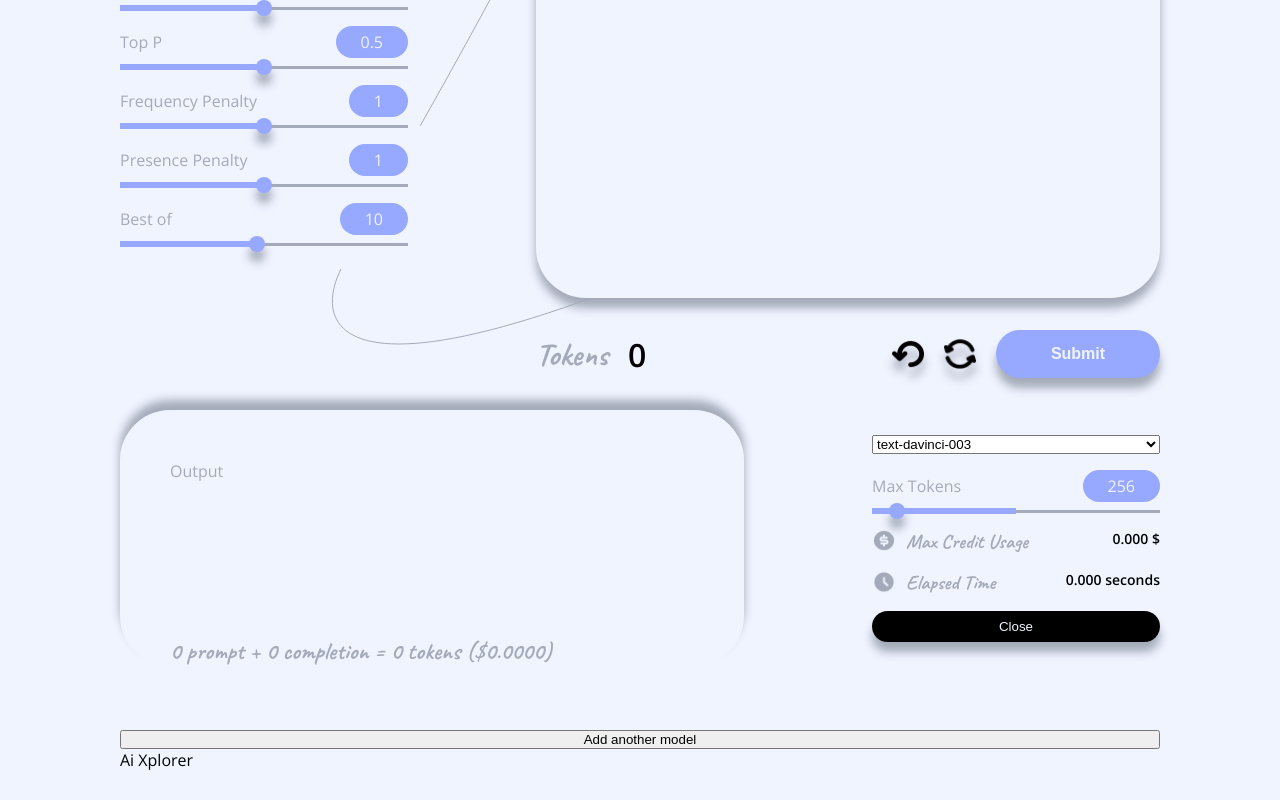
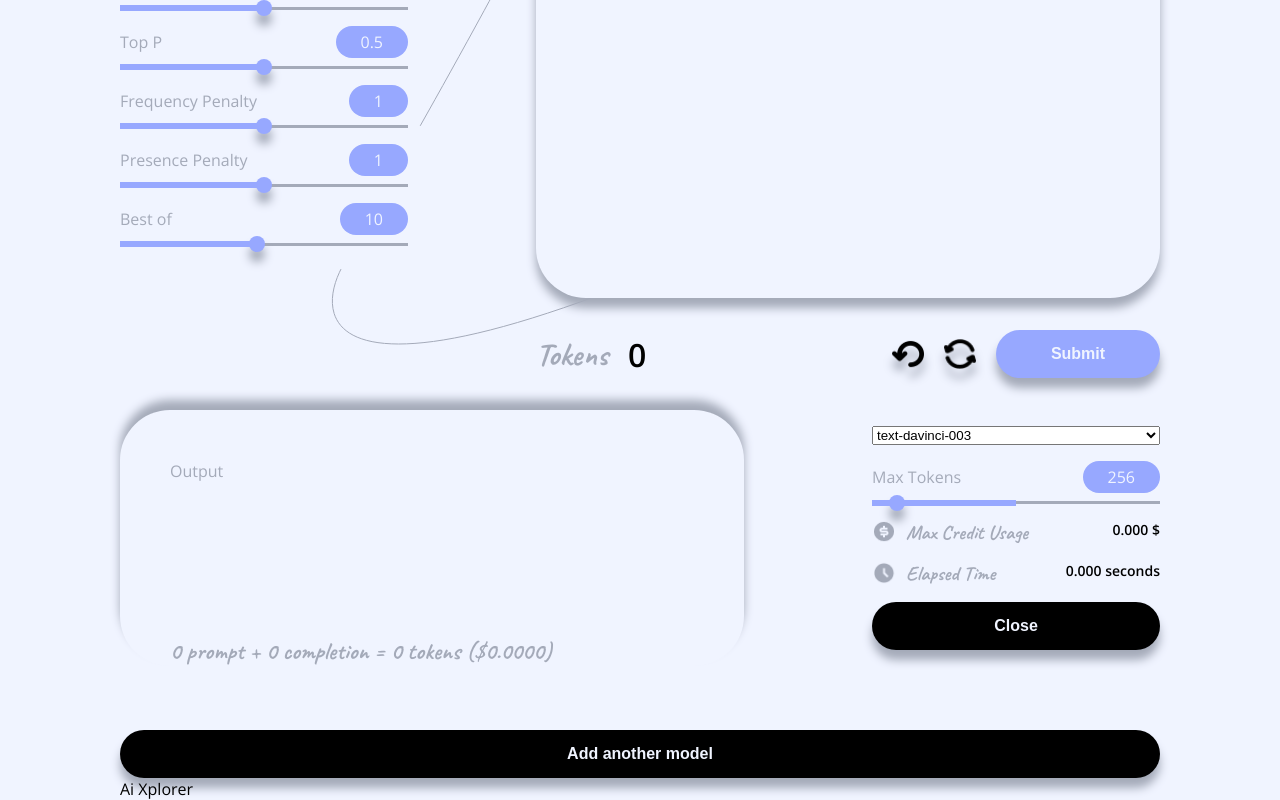
Before and after one commit to PervezSH/ai-xplorer, a Next.js app: page /compare in a window 1280 px wide. Shown: the part 383-1183 px from the top of the page. Before the commit the page ends 1154 px from the top, so only its background shows below. Built offline with nearby package versions, Linux system fonts and the light colour scheme.

Commit message:
style: secondary button 🔲

```diff
--- a/pages/compare/index.tsx
+++ b/pages/compare/index.tsx
@@ -323,7 +323,9 @@ const Compare = ({ gpt3Models }: Props) => {
         </div>
       ))}
       {modelsToCompare.length < gpt3Models.length && (
-        <button onClick={addModelToCompare}>Add another model</button>
+        <button className={styles["btn-secondary"]} onClick={addModelToCompare}>
+          Add another model
+        </button>
       )}
     </div>
   );
--- a/styles/pages/Compare.module.scss
+++ b/styles/pages/Compare.module.scss
@@ -118,6 +118,14 @@
     }
   }
 
+  button {
+    height: 48px;
+    border-radius: 50px;
+    font-style: normal;
+    font-size: 16px;
+    font-weight: 600;
+  }
+
   .blank-space {
     height: 64px;
   }
```
